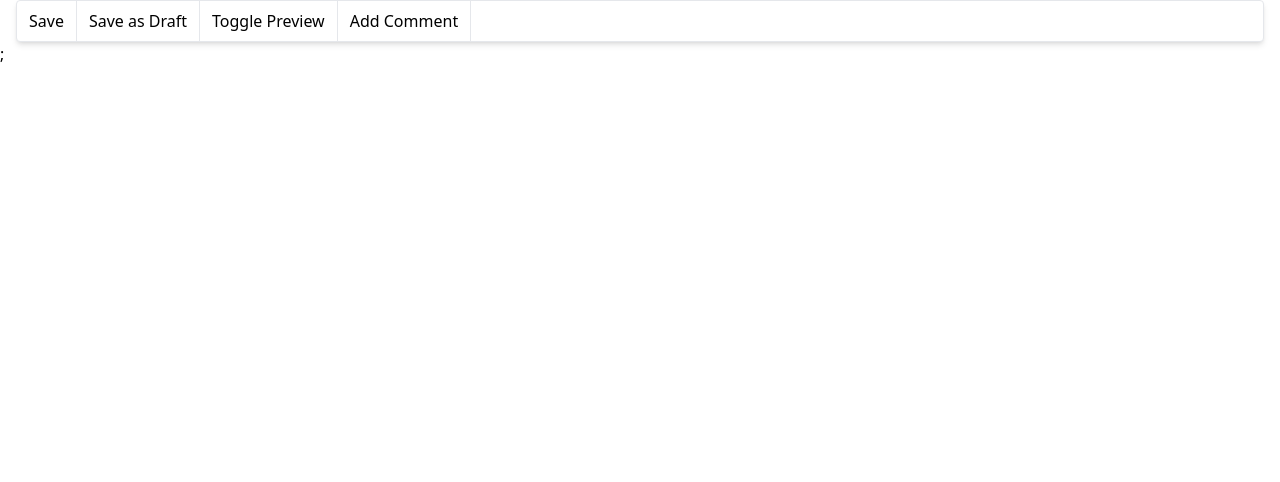
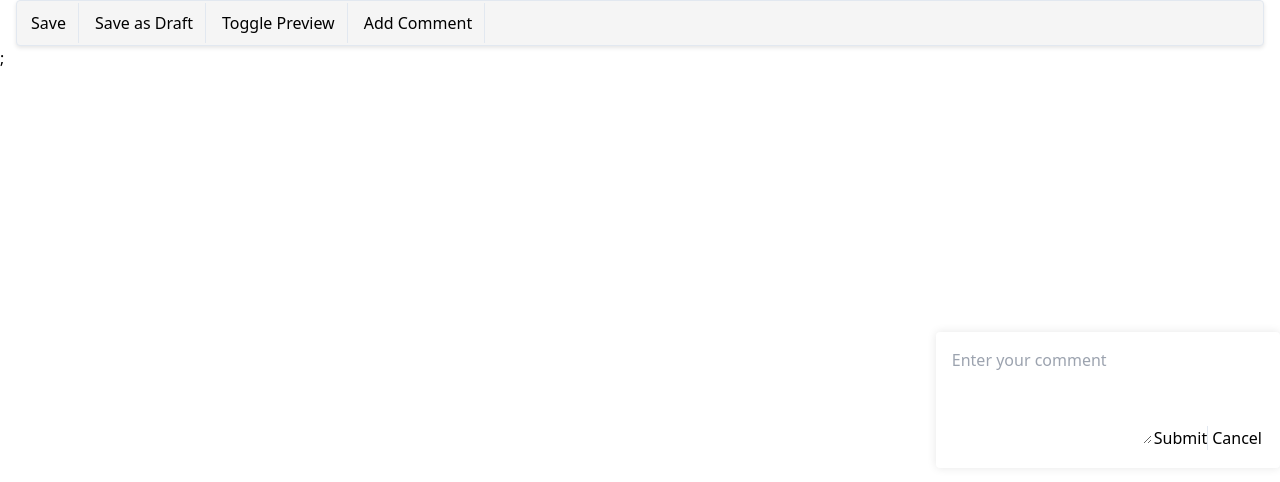
Before and after one commit to thatgirldorian/dev-blog, a Next.js app in the folder blog-fe/: page /Toolbar in a window 1280 px wide. Both pictures are taken after a click on the button "Add Comment". Shown: the top 482 px of the page. Built offline with nearby package versions, Linux system fonts and the light colour scheme.

Commit message:
Added a comment dialog component

```diff
--- /dev/null
+++ b/blog-fe/pages/CommentDialog.tsx
@@ -0,0 +1,25 @@
+import React from 'react';
+
+const CommentDialog = ({ onClose, onSubmit }) => {
+  return (
+    <div
+      style={{
+        position: 'fixed',
+        top: '50%',
+        right: 0,
+        transform: 'translateY(-50%)',
+        background: '#fff',
+        padding: '16px',
+        boxShadow: '0 0 10px rgba(0, 0, 0, 0.1)',
+        borderRadius: '4px',
+      }}
+    >
+      {/* Add your comment input field and submit button here */}
+      <textarea rows={4} placeholder='Enter your comment'></textarea>
+      <button onClick={onSubmit}>Submit</button>
+      <button onClick={onClose}>Cancel</button>
+    </div>
+  );
+};
+
+export default CommentDialog;
--- a/blog-fe/pages/EditPost.tsx
+++ b/blog-fe/pages/EditPost.tsx
@@ -14,8 +14,6 @@ const EditPost = ({ postId, postData }) => {
   const [post, setPost] = useState(postData);
   const [previewMode, setPreviewMode] = useState(false);
   const [highlightedText, setHighlightedText] = useState([]);
-  const [isInitialModalOpen, setIsInitialModalOpen] = useState(false);
-  const [isModalOpen, setIsModalOpen] = useState(false);
 
   const [isToolbarOpen, setIsToolbarOpen] = useState(false);
   const [toolbarPosition, setToolbarPosition] = useState({ top: 0, left: 0 });
@@ -121,35 +119,9 @@ const EditPost = ({ postId, postData }) => {
     // other logic
   };
 
-  const calculateToolbarPosition = () => {
-    // Logic to calculate position goes here
-    const position = { top: 100, left: 100 }; // replace with actual calculation
-    setToolbarPosition(position);
-  };
-
   const handleHighlight = (start, end) => {
     setIsToolbarOpen(true);
-    calculateToolbarPosition();
-
     setHighlightedText([...highlightedText, { start, end }]);
-    setIsInitialModalOpen(true);
-  };
-
-  const handleInitialModalClick = () => {
-    setIsModalOpen(true);
-  };
-
-  const handleInitialModalOutsideClick = (event) => {
-    const modalContent = document.querySelector('.initial-modal-content');
-    if (modalContent && !modalContent.contains(event.target)) {
-      // Clicked outside the modal, close the initial modal
-      setIsInitialModalOpen(false);
-    }
-  };
-
-  const handleCloseModals = () => {
-    setIsModalOpen(false);
-    setIsInitialModalOpen(false);
   };
 
   const handleAddComment = (comment) => {
@@ -157,16 +129,13 @@ const EditPost = ({ postId, postData }) => {
     console.log('Adding comment:', comment);
   };
 
-  useEffect(() => {
-    // Function to handle text selection & determine which text is selected
   const handleTextSelection = () => {
     const selection = window.getSelection();
     if (selection && selection.toString()) {
       const ranges = [];
       for (let i = 0; i < selection.rangeCount; i++) {
         const range = selection.getRangeAt(i);
-          const startContainer = range.startContainer;
-          const endContainer = range.endContainer;
+
         const startOffset = range.startOffset;
         const endOffset = range.endOffset;
 
@@ -177,16 +146,66 @@ const EditPost = ({ postId, postData }) => {
       // Set the highlightedText state with the array of ranges
       setHighlightedText(ranges);
 
+      // Get the coordinates of the mouse when the text is selected
+      const range = selection.getRangeAt(0);
+      const rect = range.getBoundingClientRect();
+      const mouseX = rect.left + rect.width / 2;
+      const mouseY = rect.top;
+
       if (!isToolbarOpen) {
-          // Open the initial modal when text is highlighted and CommentModal is not open
+        // Open the toolbar when text is highlighted and CommentModal is not open
         setIsToolbarOpen(true);
       }
+
+      // Set the toolbar position after the state is updated
+      setToolbarPosition({
+        top: mouseY - contentRef.current.offsetTop - 40, // Adjust this value to position the toolbar above the selected text
+        left: mouseX - contentRef.current.offsetLeft, // Position the toolbar relative to the left of the content container
+      });
+
+      calculateToolbarPosition(mouseX, mouseY);
     } else {
-        // If nothing is selected, reset the highlightedText state and close both modals
+      // If nothing is selected, reset the highlightedText state and close the toolbar
       setHighlightedText([]);
       setIsToolbarOpen(false);
     }
   };
+
+  const calculateToolbarPosition = (mouseX, mouseY) => {
+    const contentRect = contentRef.current.getBoundingClientRect();
+    const containerTop = contentRef.current.offsetTop;
+    const containerLeft = contentRef.current.offsetLeft;
+    const containerWidth = contentRect.width;
+    const containerHeight = contentRect.height;
+
+    const toolbarWidth = 150; // Set the desired width of the toolbar
+    const toolbarHeight = 50; // Set the desired height of the toolbar
+
+    // Calculate the top and left positions of the toolbar to position it near the selected text
+    let top = mouseY - containerTop - toolbarHeight - 10; // Adjust this value to position the toolbar above the selected text
+    let left = mouseX - containerLeft - toolbarWidth / 2;
+
+    // Ensure the toolbar is within the container bounds horizontally
+    if (left < 0) {
+      left = 0;
+    } else if (left + toolbarWidth > containerWidth) {
+      left = containerWidth - toolbarWidth;
+    }
+
+    // Ensure the toolbar is within the container bounds vertically
+    if (top < 0) {
+      top = 0;
+    } else if (top + toolbarHeight > containerHeight) {
+      top = containerHeight - toolbarHeight;
+    }
+
+    setToolbarPosition({
+      top: top,
+      left: left,
+    });
+  };
+
+  useEffect(() => {
     // Add event listeners for mouseup and mousedown events
     contentRef.current?.addEventListener('mouseup', handleTextSelection);
     contentRef.current?.addEventListener('mousedown', handleTextSelection);
@@ -197,6 +216,54 @@ const EditPost = ({ postId, postData }) => {
       contentRef.current?.removeEventListener('mousedown', handleTextSelection);
     };
   }, [handleHighlight]);
+
+  //   useEffect(() => {
+  //     // Function to handle text selection & determine which text is selected
+  //     const handleTextSelection = () => {
+  //       const selection = window.getSelection();
+  //       if (selection && selection.toString()) {
+  //         const ranges = [];
+  //         for (let i = 0; i < selection.rangeCount; i++) {
+  //           const range = selection.getRangeAt(i);
+
+  //           const startOffset = range.startOffset;
+  //           const endOffset = range.endOffset;
+
+  //           // Add the current range to the list of ranges
+  //           ranges.push({ start: startOffset, end: endOffset });
+  //         }
+
+  //         // Set the highlightedText state with the array of ranges
+  //         setHighlightedText(ranges);
+
+  //         // Get the coordinates of the mouse when the text is selected
+  //         const range = selection.getRangeAt(0);
+  //         const rect = range.getBoundingClientRect();
+  //         const mouseX = rect.left + rect.width / 2;
+  //         const mouseY = rect.top;
+
+  //         calculateToolbarPosition(mouseX, mouseY);
+
+  //         if (!isToolbarOpen) {
+  //           // Open the toolbar when text is highlighted and CommentModal is not open
+  //           setIsToolbarOpen(true);
+  //         }
+  //       } else {
+  //         // If nothing is selected, reset the highlightedText state and close toolbar
+  //         setHighlightedText([]);
+  //         setIsToolbarOpen(false);
+  //       }
+  //     };
+  //     // Add event listeners for mouseup and mousedown events
+  //     contentRef.current?.addEventListener('mouseup', handleTextSelection);
+  //     contentRef.current?.addEventListener('mousedown', handleTextSelection);
+
+  //     // Clean up the event listeners when the component unmounts
+  //     return () => {
+  //       contentRef.current?.removeEventListener('mouseup', handleTextSelection);
+  //       contentRef.current?.removeEventListener('mousedown', handleTextSelection);
+  //     };
+  //   }, [handleHighlight]);
 
   return (
     <div className='max-w-xl mx-12 mt-12'>
--- a/blog-fe/pages/Toolbar.tsx
+++ b/blog-fe/pages/Toolbar.tsx
@@ -1,5 +1,5 @@
-// Toolbar.tsx
-import React from 'react';
+import React, { useState } from 'react';
+import CommentDialog from './CommentDialog';
 
 const Toolbar = ({
   onSave,
@@ -7,7 +7,14 @@ const Toolbar = ({
   onPreviewToggle,
   showToolbar,
   isToolbarOpen,
-}) => (
+}) => {
+  const [showCommentDialog, setShowCommentDialog] = useState(false);
+
+  const handleAddCommentClick = () => {
+    setShowCommentDialog(true);
+  };
+
+  return (
     <div className='toolbar bg-white rounded border border-gray-200 shadow-md mx-4'>
       <button onClick={onSave} className='px-3 py-2 border-r border-gray-200'>
         Save
@@ -25,17 +32,16 @@ const Toolbar = ({
         Toggle Preview
       </button>
       <button
-      onClick={onPreviewToggle}
+        onClick={handleAddCommentClick} // Call the handleAddCommentClick function
         className='px-3 py-2 border-r border-gray-200'
       >
         Add Comment
       </button>
-    {isToolbarOpen && (
-      <button onClick={onPreviewToggle} className='px-3 py-2'>
-        Comment
-      </button>
+      {showCommentDialog && (
+        <CommentDialog onClose={() => setShowCommentDialog(false)} />
       )}
     </div>
   );
+};
 
 export default Toolbar;
--- a/blog-fe/styles/globals.css
+++ b/blog-fe/styles/globals.css
@@ -5,3 +5,30 @@
 .textarea-input {
   min-height: 450px;
 }
+
+/* CSS for Highlighted Text */
+::selection {
+  background-color: #f6e05e; /* Yellow background color for selected text */
+  color: #000000; /* Black text color for selected text */
+}
+
+/* CSS for Toolbar */
+.toolbar {
+  background-color: whitesmoke; /* White background for the toolbar */
+  color: #000000; /* Black text color for toolbar items */
+  border: 1px solid #e2e8f0; /* Grey 200 border around the toolbar */
+  box-shadow: 0 2px 4px rgba(0, 0, 0, 0.1); /* Box shadow for the toolbar */
+}
+
+.toolbar button {
+  margin: 2px; /* Spacing between toolbar items */
+}
+
+.toolbar button:hover {
+  background-color: pink; /* Spacing between toolbar items */
+}
+
+/* CSS for Divider */
+.toolbar button:not(:last-child) {
+  border-right: 1px solid #e2e8f0; /* Grey 200 divider after each toolbar item */
+}
```
Also changed, not shown: blog-fe/pages/CommentModal.tsx (deleted, +0 -96 lines). Lines whose indentation alone changed are shown as unchanged.
